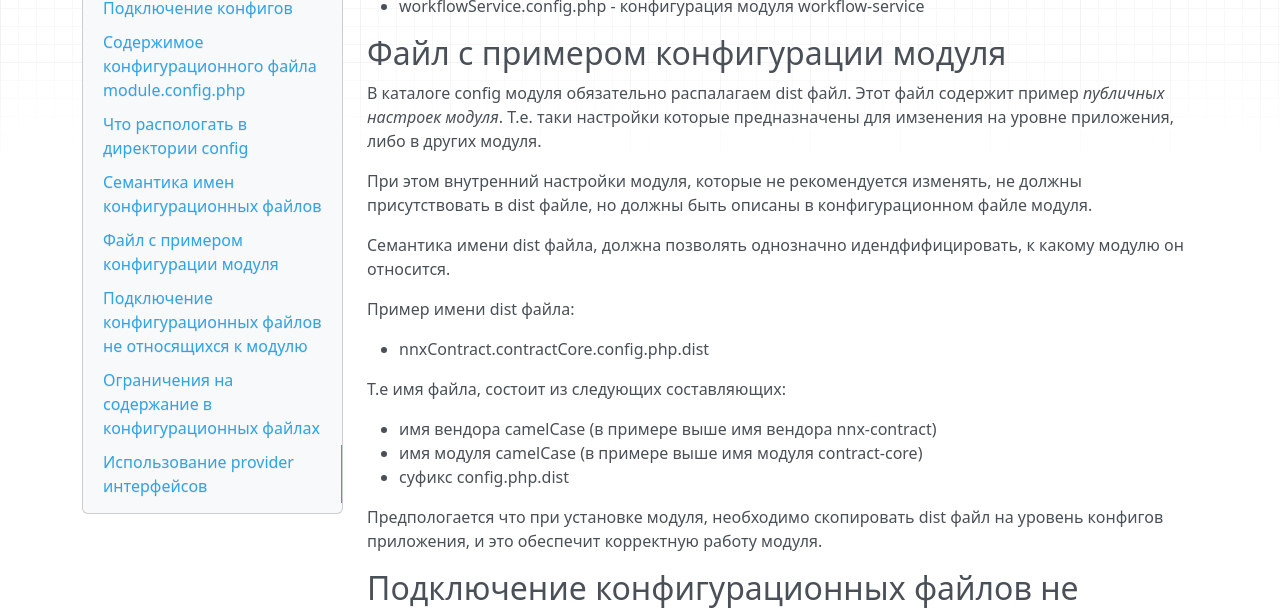
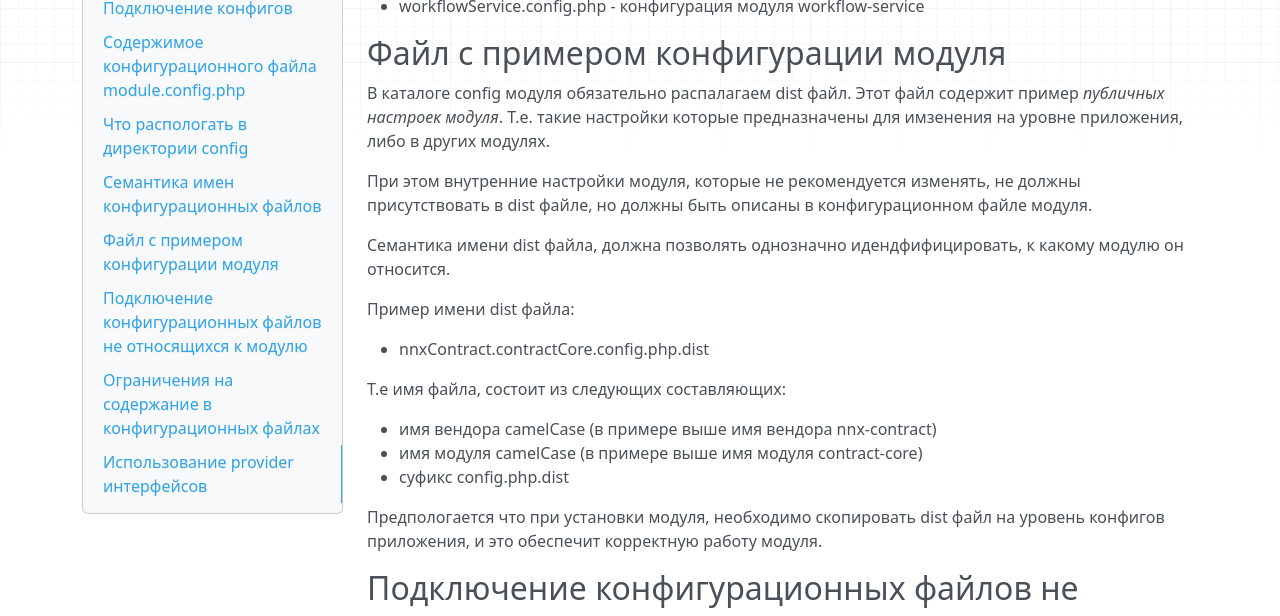
Before and after one commit to nnx-company/best-practices, an MkDocs documentation site: the page built from doc/book/ru/module-configs.md, in a window 1280 px wide and 900 px high, scrolled down 1918 px. Shown: the part 154-770 px from the top of the window. Built offline with MkDocs 1.6.1, drawn with Linux system fonts in a browser that asks for light colours; nearby versions of some CDN libraries; old or Windows-style settings are respelled for this version of MkDocs; some of the changed text lies outside the part shown.

```diff
--- a/doc/book/ru/module-configs.md
+++ b/doc/book/ru/module-configs.md
@@ -102,10 +102,10 @@ return array_merge_recursive(
 ## Файл с примером конфигурации модуля
 
 В каталоге config модуля обязательно распалагаем dist файл. Этот файл
-содержит пример *публичных настроек модуля*. Т.е. таки настройки которые
-предназначены для имзенения на уровне приложения, либо в других модуля.
+содержит пример *публичных настроек модуля*. Т.е. такие настройки которые
+предназначены для имзенения на уровне приложения, либо в других модулях.
 
-При этом внутренний настройки модуля, которые не рекомендуется изменять, не должны
+При этом внутренние настройки модуля, которые не рекомендуется изменять, не должны
 присутствовать в dist файле, но должны быть описаны в конфигурационном файле модуля.
 
 Семантика имени dist файла, должна позволять однозначно идендфифицировать,
@@ -121,7 +121,7 @@ return array_merge_recursive(
 - имя модуля camelCase (в примере выше имя модуля contract-core)
 - суфикс config.php.dist
 
-Предпологается что при установке модуля, необходимо скопировать dist файл
+Предпологается что при установки модуля, необходимо скопировать dist файл
 на уровень конфигов приложения, и это обеспечит корректную работу модуля.
 
 
```
Also changed, not shown: other parts of doc/book/ru/module-configs.md (+2 -1 lines).
